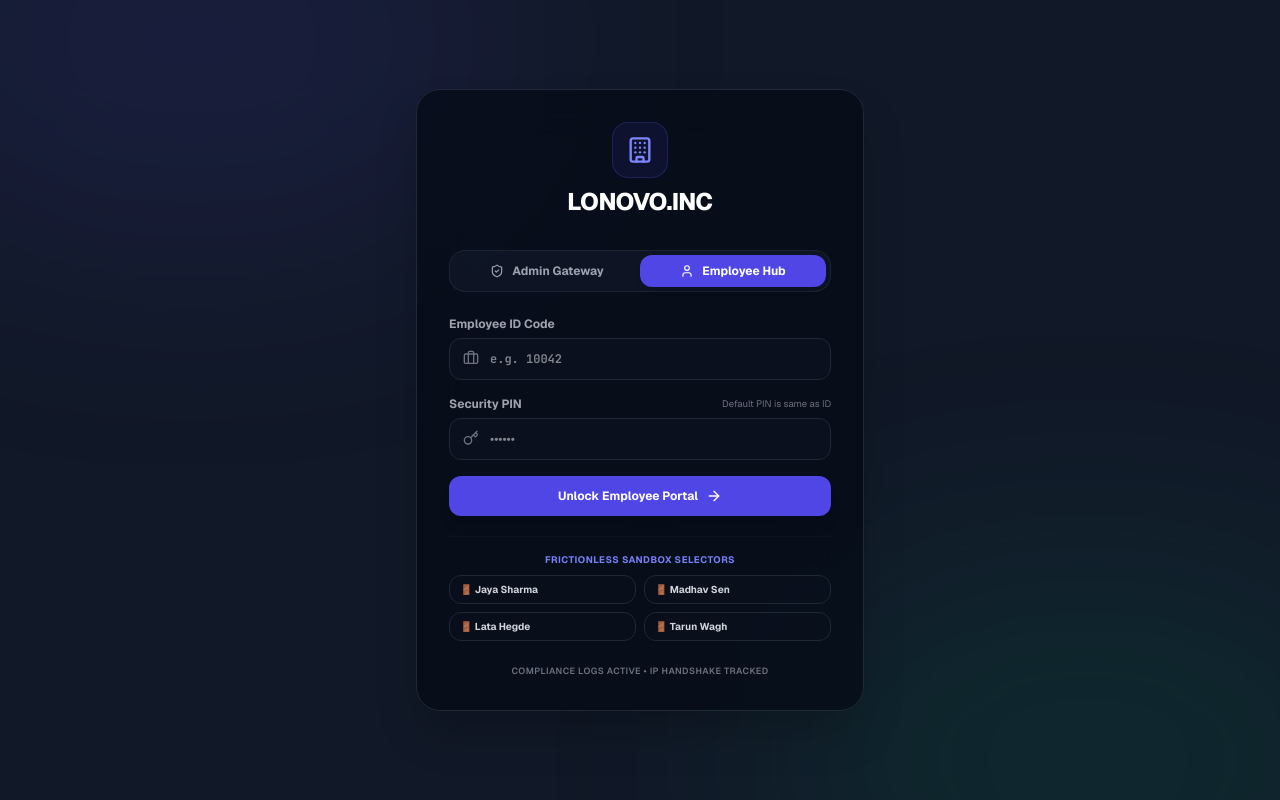
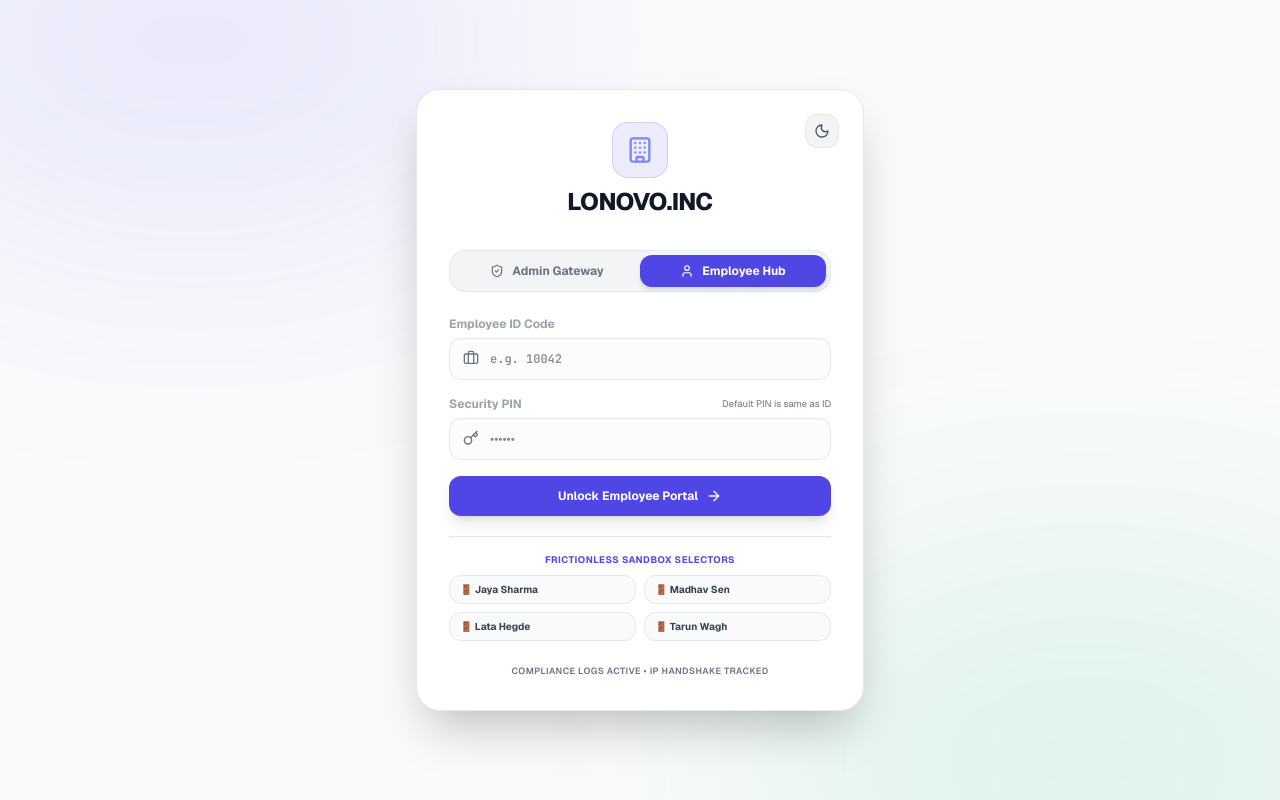
Before and after one commit to Muralikrishnakotla49/LONOVO.INC, a React (Vite) app: page / in a window 1280 px wide. Both pictures are taken after a click on the button "Employee Hub". Built offline with nearby package versions, Linux system fonts and the light colour scheme; no server answers; the database is empty.

Commit message:
feat: add support for theme toggling on the login screen

```diff
--- a/src/App.tsx
+++ b/src/App.tsx
@@ -431,6 +431,8 @@ export default function App() {
       <LoginScreen
         employees={employees}
         onLoginSuccess={handleLoginSuccess}
+        theme={theme}
+        onToggleTheme={() => setTheme(t => t === 'light' ? 'dark' : 'light')}
       />
     );
   }
--- a/src/components/LoginScreen.tsx
+++ b/src/components/LoginScreen.tsx
@@ -4,7 +4,7 @@
  */
 
 import React, { useState } from 'react';
-import { Lock, User, ShieldCheck, AlertCircle, Key, ArrowRight, Building, Briefcase } from 'lucide-react';
+import { Lock, User, ShieldCheck, AlertCircle, Key, ArrowRight, Building, Briefcase, Sun, Moon } from 'lucide-react';
 import { Employee } from '../types';
 
 interface LoginScreenProps {
@@ -15,9 +15,11 @@ interface LoginScreenProps {
     userName: string;
     userRole: string;
   }) => void;
+  theme: 'light' | 'dark';
+  onToggleTheme: () => void;
 }
 
-export default function LoginScreen({ employees, onLoginSuccess }: LoginScreenProps) {
+export default function LoginScreen({ employees, onLoginSuccess, theme, onToggleTheme }: LoginScreenProps) {
   const [activeTab, setActiveTab] = useState<'admin' | 'employee'>('admin');
 
   // Admin Form States
@@ -87,24 +89,34 @@ export default function LoginScreen({ employees, onLoginSuccess }: LoginScreenPr
   };
 
   return (
-    <div className="min-h-screen bg-slate-900 flex items-center justify-center p-4 relative overflow-hidden font-display selection:bg-indigo-500/30 selection:text-white" id="login-container">
+    <div className="min-h-screen bg-slate-50 flex items-center justify-center p-4 relative overflow-hidden font-display selection:bg-indigo-500/30 selection:text-white" id="login-container">
       {/* Background Abstract Glow Shapes */}
       <div className="absolute top-[-20%] left-[-10%] w-[50%] h-[50%] rounded-full bg-indigo-500/10 blur-[120px] pointer-events-none" />
       <div className="absolute bottom-[-20%] right-[-10%] w-[50%] h-[50%] rounded-full bg-emerald-500/10 blur-[120px] pointer-events-none" />
 
       {/* Main card */}
-      <div className="w-full max-w-md bg-slate-950/60 backdrop-blur-xl border border-slate-800 rounded-3xl p-8 shadow-2xl relative z-10 animate-in fade-in zoom-in-95 duration-200" id="login-card">
+      <div className="w-full max-w-md bg-white backdrop-blur-xl border border-slate-200 rounded-3xl p-8 shadow-2xl relative z-10 animate-in fade-in zoom-in-95 duration-200" id="login-card">
+
+        {/* Theme Toggler */}
+        <button
+          type="button"
+          onClick={onToggleTheme}
+          className="absolute top-6 right-6 p-2 rounded-xl bg-slate-100 hover:bg-slate-200 text-slate-600 transition-all cursor-pointer border border-slate-200"
+          title={theme === 'light' ? 'Switch to Night Mode' : 'Switch to Light Mode'}
+        >
+          {theme === 'light' ? <Moon className="w-4 h-4" /> : <Sun className="w-4 h-4" />}
+        </button>
 
         {/* Brand Banner */}
         <div className="text-center space-y-2 mb-8">
           <div className="inline-flex items-center justify-center w-14 h-14 rounded-2xl bg-indigo-600/10 border border-indigo-500/20 text-indigo-400 mb-2">
             <Building className="w-7 h-7" />
           </div>
-          <h1 className="text-2xl font-black tracking-tight text-white">LONOVO.INC</h1>
+          <h1 className="text-2xl font-black tracking-tight text-slate-900">LONOVO.INC</h1>
         </div>
 
         {/* Tab switchers */}
-        <div className="grid grid-cols-2 bg-slate-900/80 p-1 border border-slate-800/80 rounded-2xl mb-6" id="login-tabs">
+        <div className="grid grid-cols-2 bg-slate-100 p-1 border border-slate-200 rounded-2xl mb-6" id="login-tabs">
           <button
             type="button"
             id="tab-btn-admin"
@@ -112,7 +124,7 @@ export default function LoginScreen({ employees, onLoginSuccess }: LoginScreenPr
             className={`py-2 px-3 rounded-xl text-xs font-bold transition-all duration-150 cursor-pointer flex items-center justify-center gap-2 ${
               activeTab === 'admin'
                 ? 'bg-indigo-600 text-white shadow-md'
-                : 'text-slate-400 hover:text-slate-200'
+                : 'text-slate-500 hover:text-slate-800'
             }`}
           >
             <ShieldCheck className="w-3.5 h-3.5" />
@@ -126,7 +138,7 @@ export default function LoginScreen({ employees, onLoginSuccess }: LoginScreenPr
             className={`py-2 px-3 rounded-xl text-xs font-bold transition-all duration-150 cursor-pointer flex items-center justify-center gap-2 ${
               activeTab === 'employee'
                 ? 'bg-indigo-600 text-white shadow-md'
-                : 'text-slate-400 hover:text-slate-200'
+                : 'text-slate-500 hover:text-slate-800'
             }`}
           >
             <User className="w-3.5 h-3.5" />
@@ -156,7 +168,7 @@ export default function LoginScreen({ employees, onLoginSuccess }: LoginScreenPr
                     placeholder="e.g. admin@lonovo.inc"
                     value={adminUsername}
                     onChange={(e) => setAdminUsername(e.target.value)}
-                    className="w-full text-xs font-semibold text-white border border-slate-800 focus:border-indigo-500 focus:outline-none rounded-xl pl-10 pr-3 py-3 bg-slate-900/40 focus:bg-slate-900/90 transition duration-150"
+                    className="w-full text-xs font-semibold text-slate-900 border border-slate-200 focus:border-indigo-500 focus:outline-none rounded-xl pl-10 pr-3 py-3 bg-slate-50/50 focus:bg-white transition duration-150"
                   />
                 </div>
               </div>
@@ -172,7 +184,7 @@ export default function LoginScreen({ employees, onLoginSuccess }: LoginScreenPr
                     placeholder="••••••••"
                     value={adminPassword}
                     onChange={(e) => setAdminPassword(e.target.value)}
-                    className="w-full text-xs font-semibold text-white border border-slate-800 focus:border-indigo-500 focus:outline-none rounded-xl pl-10 pr-3 py-3 bg-slate-900/40 focus:bg-slate-900/90 transition duration-150"
+                    className="w-full text-xs font-semibold text-slate-900 border border-slate-200 focus:border-indigo-500 focus:outline-none rounded-xl pl-10 pr-3 py-3 bg-slate-50/50 focus:bg-white transition duration-150"
                   />
                 </div>
               </div>
@@ -187,7 +199,7 @@ export default function LoginScreen({ employees, onLoginSuccess }: LoginScreenPr
               </button>
             </form>
 
-            <div className="border-t border-slate-900/60 pt-4" id="admin-quick-login-assist">
+            <div className="border-t border-slate-200 pt-4" id="admin-quick-login-assist">
               <button
                 type="button"
                 id="btn-quick-admin"
@@ -195,7 +207,7 @@ export default function LoginScreen({ employees, onLoginSuccess }: LoginScreenPr
                   setAdminUsername('admin@lonovo.inc');
                   setAdminPassword('admin');
                 }}
-                className="w-full py-2.5 px-4 border border-indigo-500/20 hover:border-indigo-500/40 bg-indigo-950/10 hover:bg-indigo-950/30 text-indigo-300 rounded-xl text-[10.5px] font-bold tracking-wide transition duration-150 cursor-pointer uppercase flex items-center justify-center gap-1.5"
+                className="w-full py-2.5 px-4 border border-indigo-500/20 hover:border-indigo-500/40 bg-indigo-50 hover:bg-indigo-100/50 text-indigo-650 text-indigo-600 rounded-xl text-[10.5px] font-bold tracking-wide transition duration-150 cursor-pointer uppercase flex items-center justify-center gap-1.5"
               >
                 ⚡ Quick Demo Admin Sign In
               </button>
@@ -225,7 +237,7 @@ export default function LoginScreen({ employees, onLoginSuccess }: LoginScreenPr
                     placeholder="e.g. 10042"
                     value={employeeId}
                     onChange={(e) => setEmployeeId(e.target.value)}
-                    className="w-full text-xs font-semibold text-white border border-slate-800 focus:border-indigo-500 focus:outline-none rounded-xl pl-10 pr-3 py-3 bg-slate-900/40 focus:bg-slate-900/90 transition duration-150 font-mono"
+                    className="w-full text-xs font-semibold text-slate-900 border border-slate-200 focus:border-indigo-500 focus:outline-none rounded-xl pl-10 pr-3 py-3 bg-slate-50/50 focus:bg-white transition duration-150 font-mono"
                   />
                 </div>
               </div>
@@ -244,7 +256,7 @@ export default function LoginScreen({ employees, onLoginSuccess }: LoginScreenPr
                     placeholder="••••••"
                     value={employeePin}
                     onChange={(e) => setEmployeePin(e.target.value)}
-                    className="w-full text-xs font-semibold text-white border border-slate-800 focus:border-indigo-500 focus:outline-none rounded-xl pl-10 pr-3 py-3 bg-slate-900/40 focus:bg-slate-900/90 transition duration-150"
+                    className="w-full text-xs font-semibold text-slate-900 border border-slate-200 focus:border-indigo-500 focus:outline-none rounded-xl pl-10 pr-3 py-3 bg-slate-50/50 focus:bg-white transition duration-150"
                   />
                 </div>
               </div>
@@ -260,8 +272,8 @@ export default function LoginScreen({ employees, onLoginSuccess }: LoginScreenPr
             </form>
 
             {/* Quick selectors for Employee sandbox demo */}
-            <div className="border-t border-slate-900/60 pt-4" id="employee-quick-login-assist">
-              <span className="text-[9.5px] font-bold text-indigo-400/95 uppercase tracking-wider block mb-2 text-center">Frictionless Sandbox Selectors</span>
+            <div className="border-t border-slate-200 pt-4" id="employee-quick-login-assist">
+              <span className="text-[9.5px] font-bold text-indigo-600 uppercase tracking-wider block mb-2 text-center">Frictionless Sandbox Selectors</span>
               <div className="grid grid-cols-2 gap-2">
                 {employees.slice(0, 4).map((emp) => (
                   <button
@@ -272,7 +284,7 @@ export default function LoginScreen({ employees, onLoginSuccess }: LoginScreenPr
                       setEmployeeId(emp.id);
                       setEmployeePin(emp.passcode || emp.id);
                     }}
-                    className="py-1.5 px-2.5 border border-slate-800 hover:border-indigo-500/25 bg-slate-900/20 hover:bg-indigo-950/20 text-slate-300 rounded-xl text-[10px] font-bold text-left truncate transition duration-150 cursor-pointer"
+                    className="py-1.5 px-2.5 border border-slate-200 hover:border-indigo-500/25 bg-slate-50 hover:bg-slate-100 text-slate-700 rounded-xl text-[10px] font-bold text-left truncate transition duration-150 cursor-pointer"
                     title={`Login as ${emp.name}`}
                   >
                     🚪 {emp.name}
```
